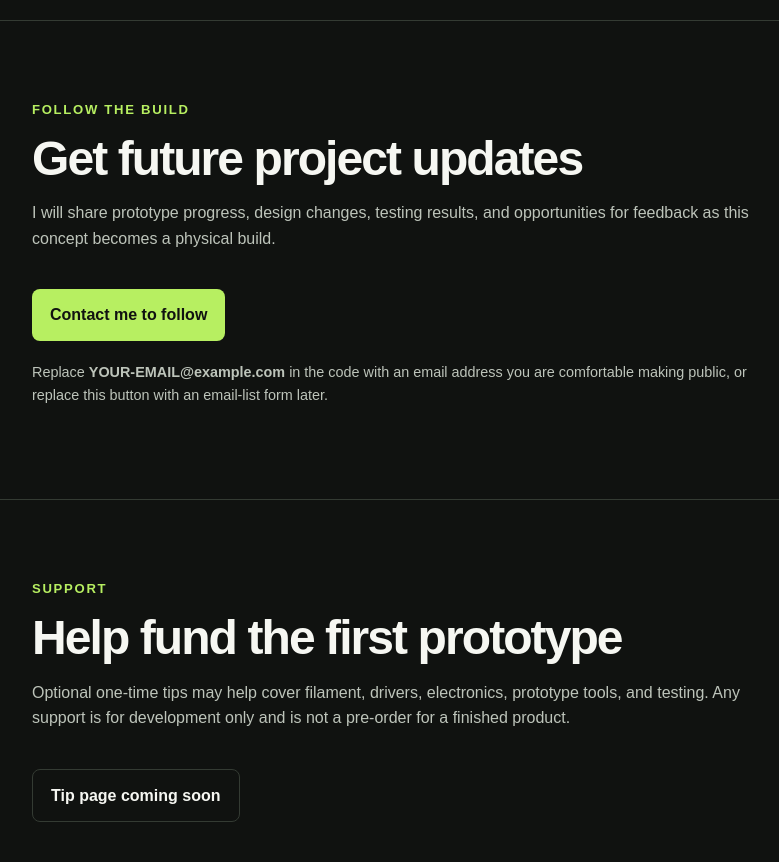
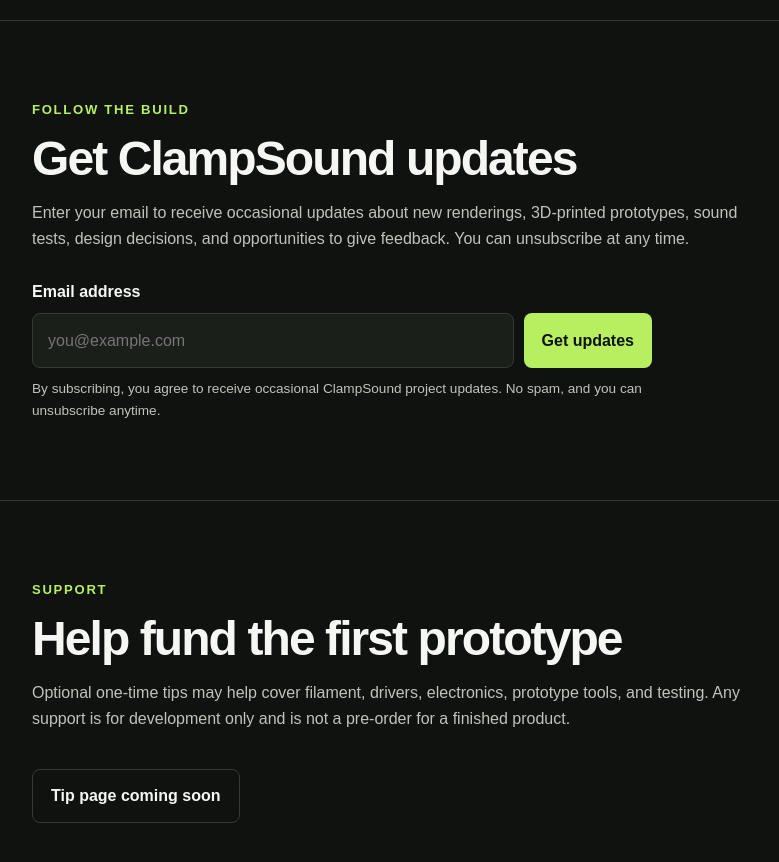
Before and after one commit to joey6009/joey6009.github.io, a plain HTML site: page index.html in a window 1280 px wide. Shown: the part 4060-4922 px from the top of the page, without its empty margins (78-857 px from the left). Drawn offline with Linux system fonts and the light colour scheme.

Commit message:
Update index.html

```diff
--- a/index.html
+++ b/index.html
@@ -336,6 +336,68 @@
         grid-template-columns: 1fr;
       }
     }
+    .signup-form {
+  max-width: 620px;
+  margin-top: 28px;
+}
+
+.signup-form label {
+  display: block;
+  margin-bottom: 8px;
+  color: var(--text);
+  font-weight: 700;
+}
+
+.signup-row {
+  display: flex;
+  gap: 10px;
+}
+
+.signup-row input {
+  flex: 1;
+  min-width: 0;
+  padding: 14px 15px;
+  border: 1px solid var(--line);
+  border-radius: 8px;
+  outline: none;
+  background: var(--panel);
+  color: var(--text);
+  font: inherit;
+}
+
+.signup-row input:focus {
+  border-color: var(--accent);
+}
+
+.signup-row button {
+  padding: 14px 18px;
+  border: 0;
+  border-radius: 8px;
+  background: var(--accent);
+  color: #101210;
+  cursor: pointer;
+  font: inherit;
+  font-weight: 800;
+}
+
+.signup-row button:hover {
+  background: #d0ff89;
+}
+
+.form-note {
+  margin: 10px 0 0;
+  font-size: 0.85rem;
+}
+
+@media (max-width: 600px) {
+  .signup-row {
+    flex-direction: column;
+  }
+
+  .signup-row button {
+    width: 100%;
+  }
+}
   </style>
 </head>
 
@@ -528,21 +590,41 @@
     <section id="follow">
   <div class="wrap">
     <p class="eyebrow">FOLLOW THE BUILD</p>
-        <h2>Get future project updates</h2>
+    <h2>Get ClampSound updates</h2>
 
     <p>
-          I will share prototype progress, design changes, testing results, and
-          opportunities for feedback as this concept becomes a physical build.
+      Enter your email to receive occasional updates about new renderings,
+      3D-printed prototypes, sound tests, design decisions, and opportunities
+      to give feedback. You can unsubscribe at any time.
     </p>
 
-        <a class="button" href="mailto:YOUR-EMAIL@example.com?subject=ClampSound%20updates">
-          Contact me to follow
-        </a>
+    <form
+      class="signup-form"
+      action="https://buttondown.com/ClampSound"
+      method="post"
+    >
+      <label for="email">Email address</label>
 
-        <p class="note">
-          Replace <strong>YOUR-EMAIL@example.com</strong> in the code with an email address
-          you are comfortable making public, or replace this button with an email-list form later.
+      <div class="signup-row">
+        <input
+          id="email"
+          name="email"
+          type="email"
+          placeholder="you@example.com"
+          autocomplete="email"
+          required
+        >
+
+        <button type="submit">Get updates</button>
+      </div>
+
+      <input type="hidden" name="embed" value="1">
+
+      <p class="form-note">
+        By subscribing, you agree to receive occasional ClampSound project updates.
+        No spam, and you can unsubscribe anytime.
       </p>
+    </form>
   </div>
 </section>
 
```
Lines whose indentation alone changed are shown as unchanged.
